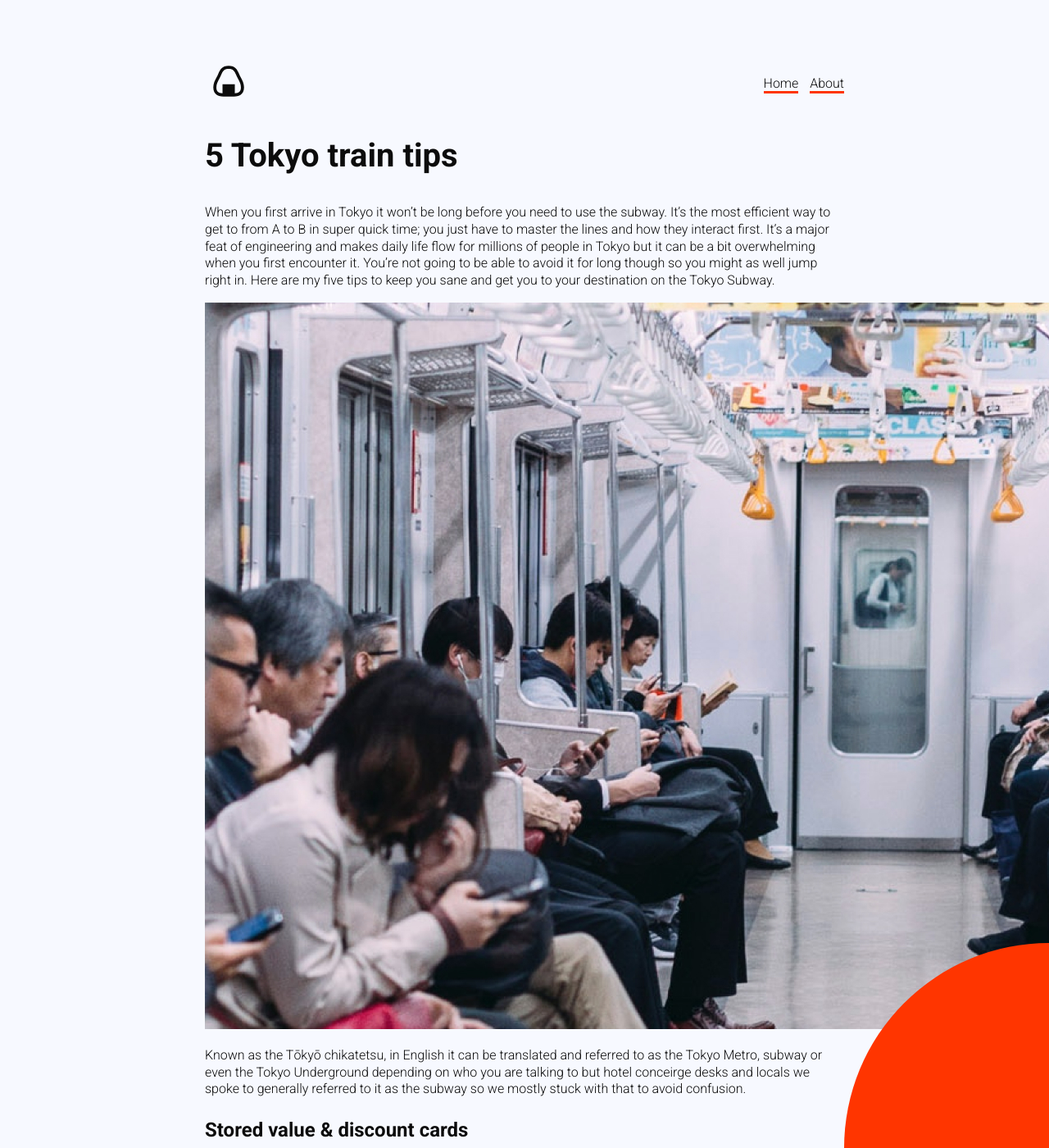
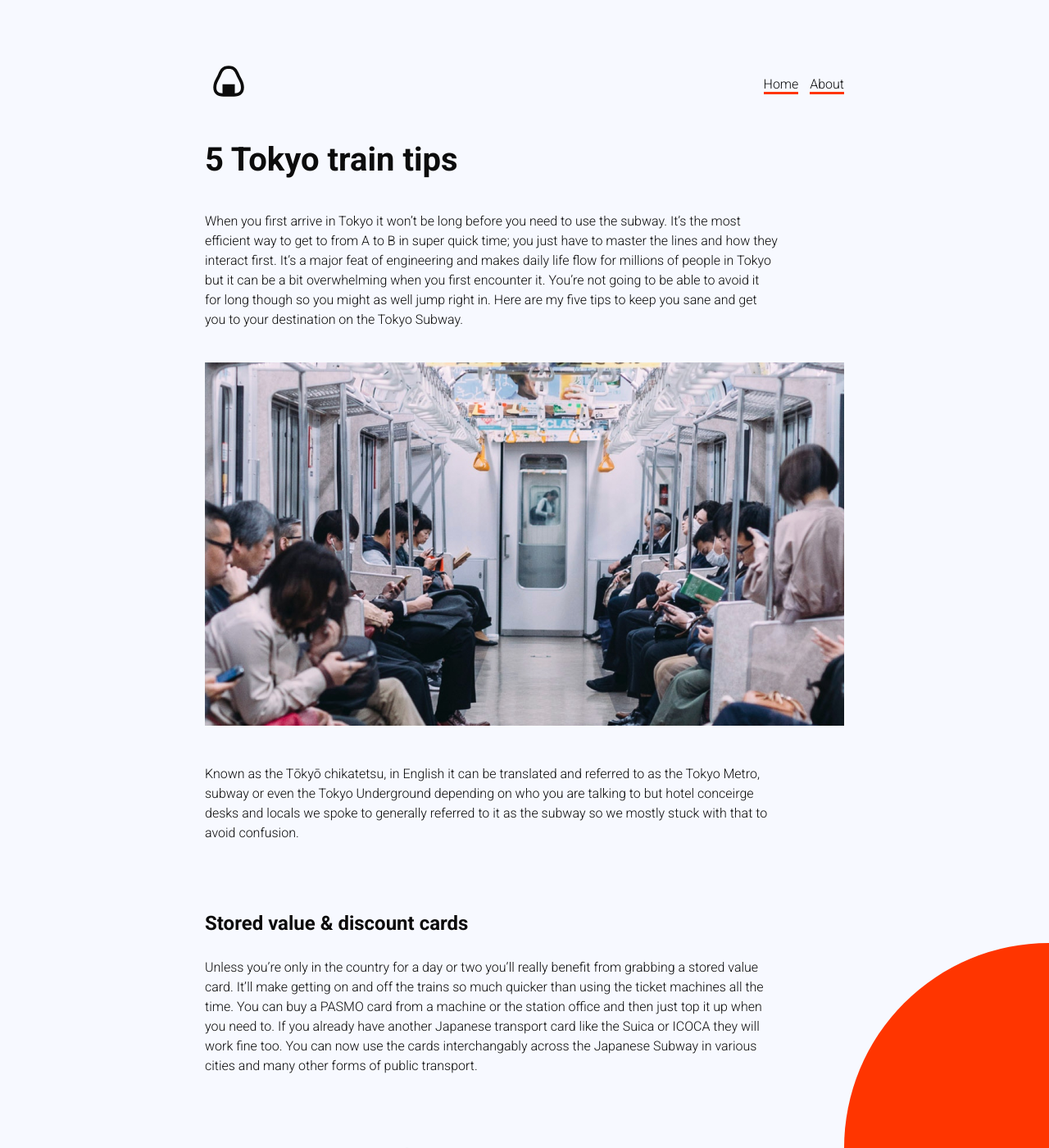
Before and after one commit to pixidust724/anightinjapan, a Jekyll site: the page built from _posts/2019-01-10-tokyotrain.md, in a window 1280 px wide and 1400 px high. Shown: the whole window at 82% size. Built offline with Jekyll 4.4.1, drawn with Linux system fonts in a browser that asks for light colours.

Commit message:
layout changes to the blog posts

```diff
--- a/_layouts/default.html
+++ b/_layouts/default.html
@@ -1,6 +1,7 @@
 <!DOCTYPE html>
 <html>
 <head>
+    <meta charset="utf-8">
     <title>A Night In Japan</title>
     <meta name="viewport" content="width=device-width, initial-scale=1">
     <!-- just .css not .scss coz jekyll will do for us -->
--- a/_layouts/post.html
+++ b/_layouts/post.html
@@ -4,4 +4,6 @@
 
 <h2> {{ page.title }} </h2>
 
+<div class="post">
 {{ content }}
+</div>
--- a/assets/css/app.scss
+++ b/assets/css/app.scss
@@ -16,7 +16,7 @@
 
     font-family: $typography, arial;
     font-weight: 300;
-    line-height: 1.3;
+    line-height: 1.5;
 
     max-width: 780px;
     margin: 80px auto 80px auto;
@@ -83,3 +83,19 @@
     background-color: $red;
     border-radius: 50%;
 }
+
+div.post {
+
+    h3 {
+        margin-top: 80px;
+    }
+
+    p {
+        max-width: 700px;
+        margin-bottom: 40px;
+    }
+
+    img {
+        max-width: 780px;
+    }
+}
```
Also changed, not shown: uploads/about.jpg (added), uploads/blog-1a.jpg (added), uploads/blog-1b.jpg (added), uploads/blog-1c.jpg (added), uploads/blog-2c.jpg (added), uploads/blog-3a.jpg (added), 5 other files.
